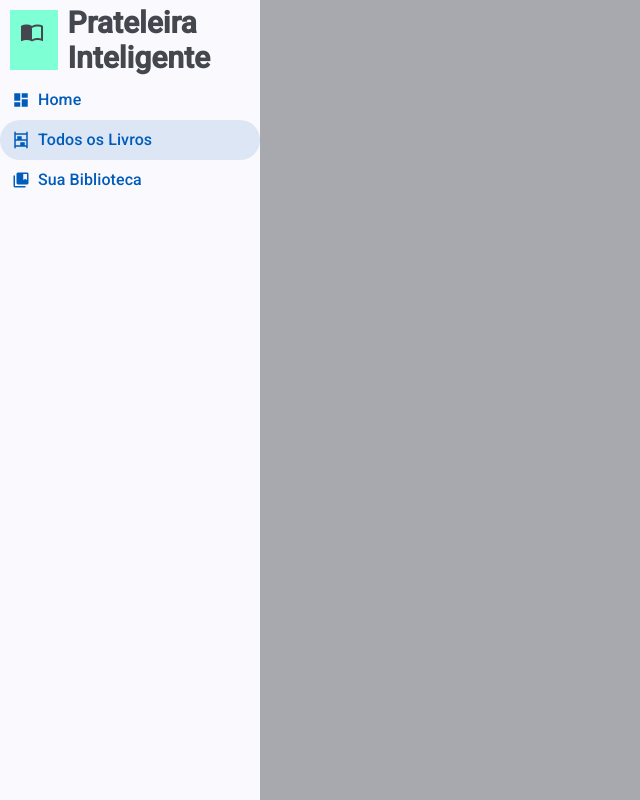
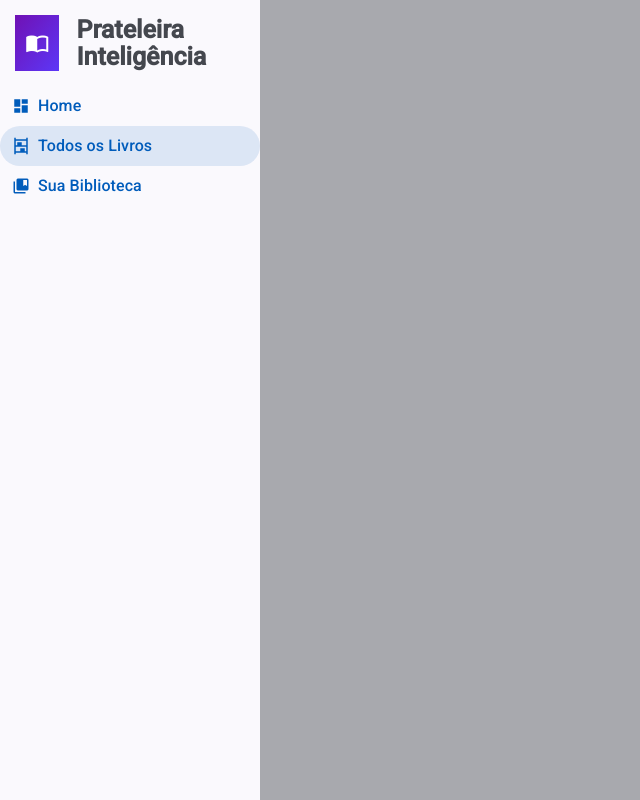
Before and after one commit to LuizBuarqueDev/Prateleira-Inteligente-Frontend-2.0v, an Angular app in the folder Prateleira-Inteligente-Frontend-2.0v/: page / in a window 1280 px wide. Both pictures are taken after a click on the button "chevron_right". Shown: the whole page, without its empty margins (0-640 px from the left). Built offline with nearby package versions, Linux system fonts and the light colour scheme.

Commit message:
fix: correct spelling of "Inteligência" in sidenav header and refactor header styles for consistency

```diff
--- a/Prateleira-Inteligente-Frontend-2.0v/src/app/shared/layout/sidebar/componets/sidebar-header/header.html
+++ b/Prateleira-Inteligente-Frontend-2.0v/src/app/shared/layout/sidebar/componets/sidebar-header/header.html
@@ -1,4 +1,4 @@
 <div class="sidenav-header">
     <mat-icon>import_contacts</mat-icon>
-    <h1>Prateleira Inteligente</h1>
+    <h1>Prateleira Inteligência</h1>
 </div>
--- a/Prateleira-Inteligente-Frontend-2.0v/src/app/shared/layout/sidebar/componets/sidebar-header/header.scss
+++ b/Prateleira-Inteligente-Frontend-2.0v/src/app/shared/layout/sidebar/componets/sidebar-header/header.scss
@@ -1,18 +1,34 @@
-.sidenav-header{
+.sidenav-header {
   display: flex;
   align-items: center;
+  gap: 12px;
   line-height: normal;
+  border-radius: 1px solid var(--light-border);
+  padding: 10px;
+
 
   h1 {
-        font-size: 30px;
+    font-size: 25px;
     margin: 0;
+    line-height: 1.1;
   }
 
-    .mat-icon {
-        margin: 10px;
+  mat-icon {
+    display: flex;
+    align-items: center;
+    justify-content: center;
+
+    width: 40px;
     height: 40px;
-        width: 40px;
-        background-color: aquamarine;
-        padding: 10px;
+    padding: 8px;
+    margin: 5px;
+
+    background: var(--gradient-1);
+    color: white;
+    border-radius: 10px;
+    font-size: 24px;
+
+      border-radius: 1px solid var(--light-border);
+
   }
 }
--- a/Prateleira-Inteligente-Frontend-2.0v/src/base.scss
+++ b/Prateleira-Inteligente-Frontend-2.0v/src/base.scss
@@ -2,15 +2,11 @@
     padding: 0;
     margin: 0;
 
-  --gradient-primary: linear-gradient(
-    135deg,
-    #030213 0%,
-    #1a1a40 100%
-  );
+  --light: #FFFFFF;
+  --dark: #121212;
 
-  --gradient-sidebar: linear-gradient(
-    180deg,
-    oklch(0.985 0 0) 0%,
-    oklch(0.95 0 0) 100%
-  );
+  --light-border: #E0E0E0;
+
+  --gradient-1: linear-gradient(to bottom right, #7011B4, #5C37F7);
+
 }
```
Lines whose indentation alone changed are shown as unchanged.
